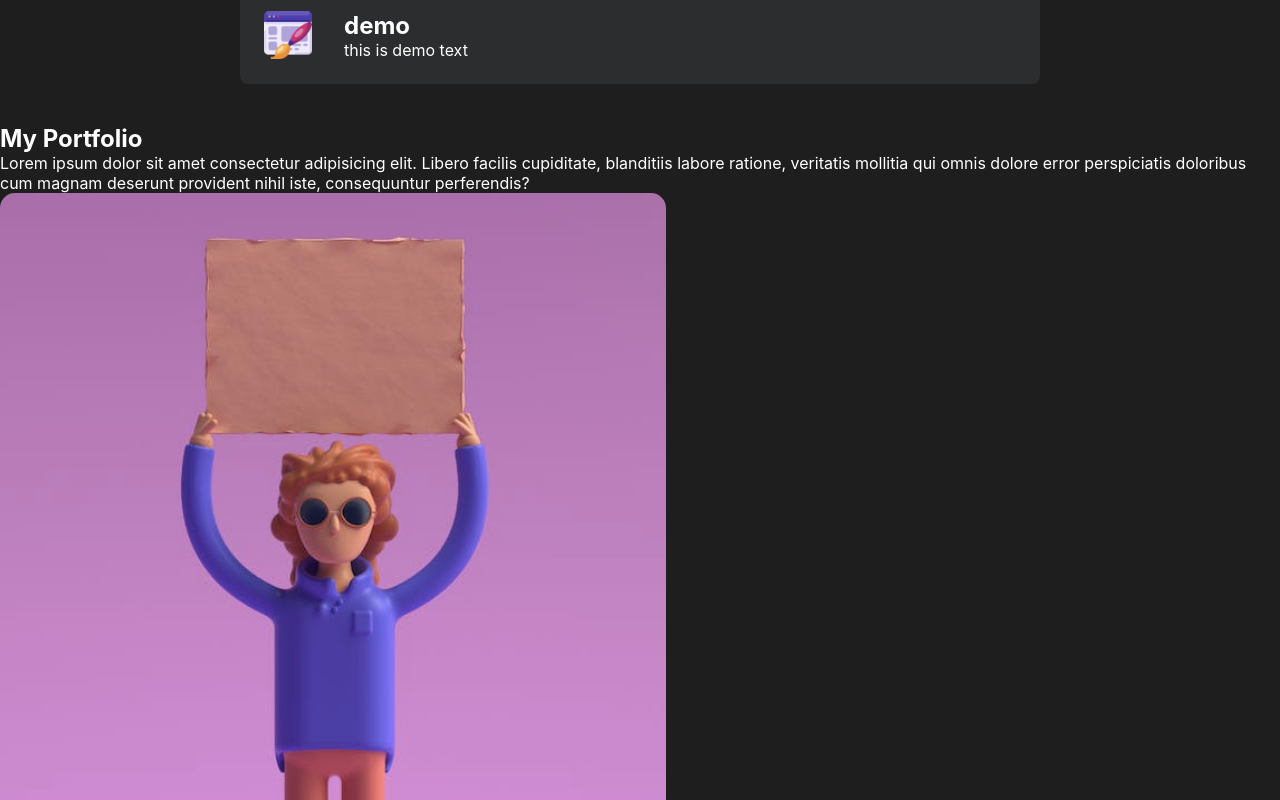
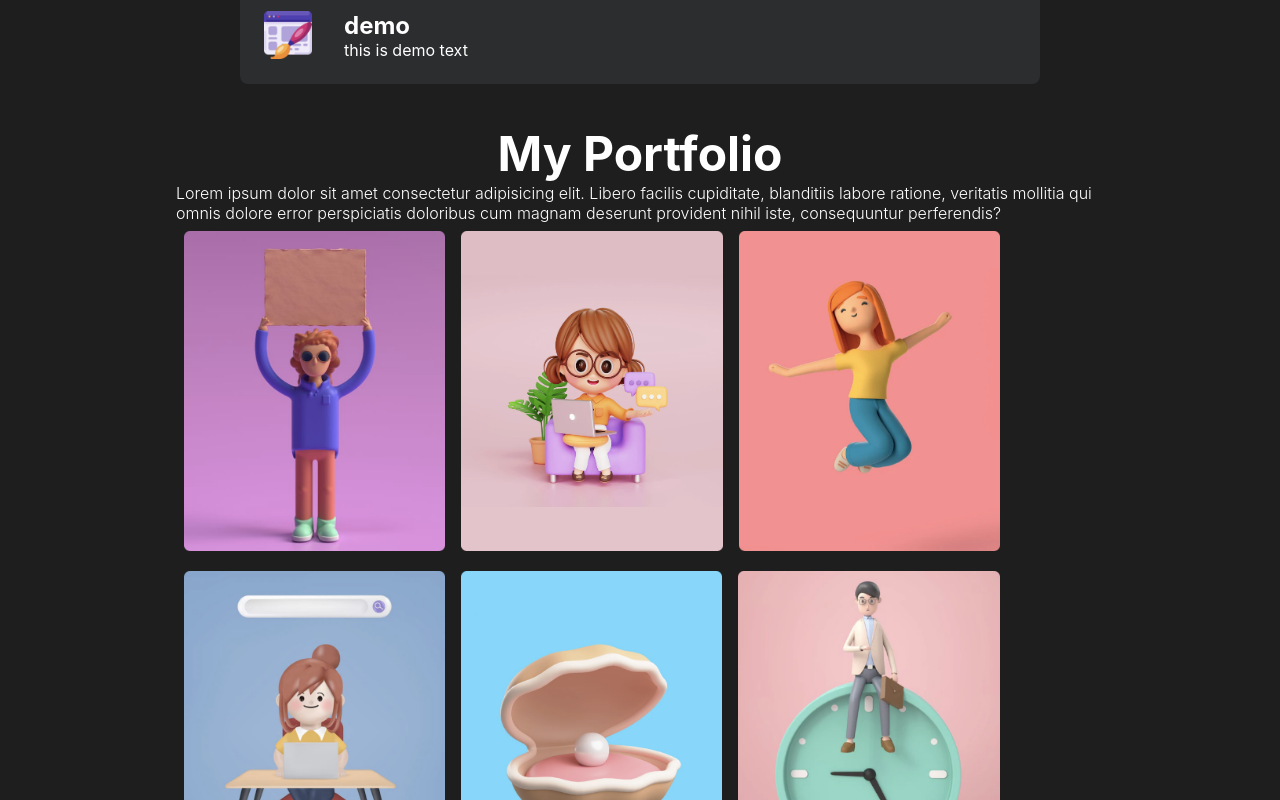
Before and after one commit to Adithyan-Tech/Portfolio, a React (Create React App) app: page / in a window 1280 px wide. Shown: the part 1340-2140 px from the top of the page. Built offline with nearby package versions, Linux system fonts and the light colour scheme.

Commit message:
align images

```diff
--- a/src/components/Navbar.css
+++ b/src/components/Navbar.css
@@ -9,6 +9,7 @@
   position: sticky;
   top: 0;
   z-index: 3;
+  background-color: rgb(37, 37, 37);
 
 
 }
--- a/src/components/works.css
+++ b/src/components/works.css
@@ -0,0 +1,37 @@
+#works {
+  margin: 0 auto ;
+  min-height: calc(100vh - 4rem);
+  width: 100vw;
+  max-width: 60rem;
+  display: flex;
+  flex-direction: column;
+  align-items: center;
+justify-content: center;
+padding: 0 1rem;
+
+}
+.worksTitle{
+  margin: 1 rem 0;
+  font-size: 3rem;
+
+}
+.workDesc{
+  font-weight: 300;
+  font-size: 1rem;
+}
+.workImgs{
+  display:flex;
+  align-items: center;
+  justify-content: center;
+  width: 100vh;
+
+  flex-wrap:wrap ;
+max-width: 65rem;
+
+}
+.workImg{
+  object-fit: cover;
+  height: 20rem;
+  margin: 0.5rem;
+
+}
--- a/src/components/works.js
+++ b/src/components/works.js
@@ -10,14 +10,14 @@ import portfolio6 from '../assets/assets/portfolio-6.png'
 const Works = () => {
   return (
     <section id="works">
-      <h2 className="workstitle">My Portfolio</h2>
+      <h2 className="worksTitle">My Portfolio</h2>
       <span className="workDesc">
         Lorem ipsum dolor sit amet consectetur adipisicing elit. Libero facilis
         cupiditate, blanditiis labore ratione, veritatis mollitia qui omnis
         dolore error perspiciatis doloribus cum magnam deserunt provident nihil
         iste, consequuntur perferendis?
       </span>
-      <div className="worksimg">
+      <div className="worksImgs">
         <img src={portfolio1} alt="portfolio1" className="workImg" />
         <img src={portfolio2} alt="portfolio2" className="workImg" />
         <img src={portfolio3} alt="portfolio3" className="workImg" />
```
